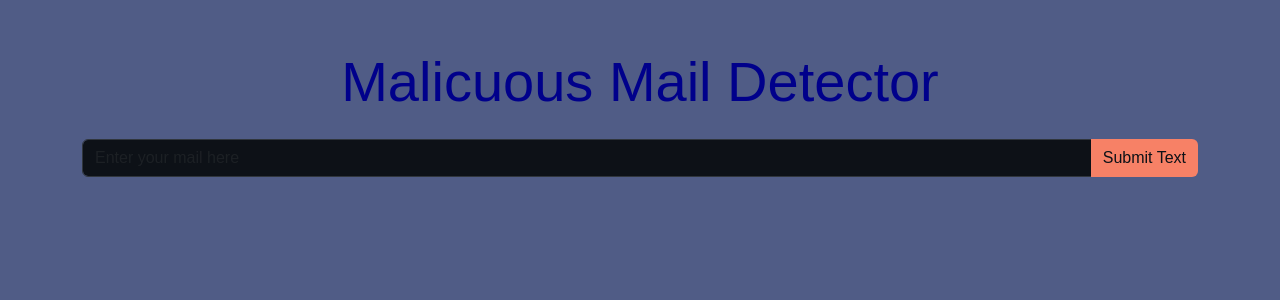
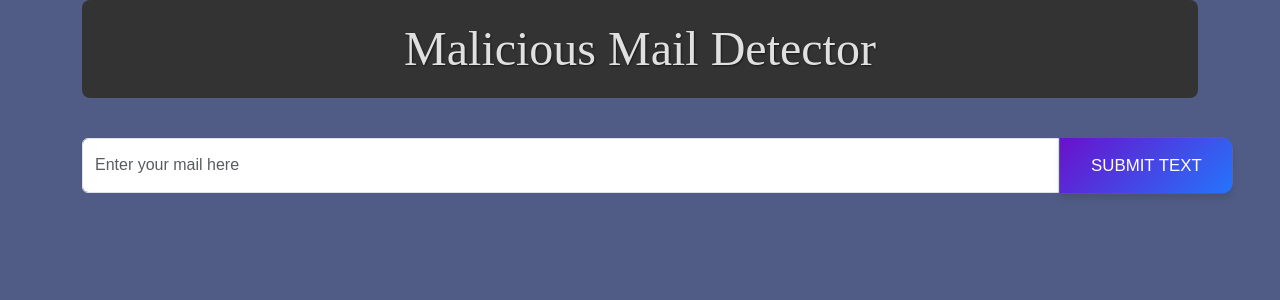
Before and after one commit to rorro6787/malicious-mail-detector, a Flask app: page / in a window 1280 px wide. Shown: the top 300 px of the page. Run offline with Flask 3, Linux system fonts and the light colour scheme; parts of the project's set-up code (start-up, migrations or seed data) failed here and were passed over; some libraries are stand-ins or nearby versions.

Commit message:
Change on the aesthetics

```diff
--- a/static/styles.css
+++ b/static/styles.css
@@ -21,20 +21,68 @@ html {
     color: #f78166; /* Vibrant Orange */
 }
 
+/* Container for the title */
+.title-container {
+    padding: 20px; /* Add padding around the container */
+    margin-bottom: 40px; /* Separate from other elements */
+    background-color: #333; /* Background color to distinguish */
+    border-radius: 8px; /* Rounded corners */
+    text-align: center; /* Center align the text */
+}
+
+/* Título principal */
+.title-heading {
+    font-family: SpaceGrotesk-Light;
+    color: #e0e0e0; /* Softer color to blend with the container */
+    line-height: 1.2;
+    font-weight: 400; /* Slightly lighter weight */
+    font-size: 48px; /* Slightly smaller font size */
+    margin: 0; /* Remove bottom margin from title itself */
+    text-shadow: 1px 1px 2px rgba(0, 0, 0, 0.5); /* Subtle text shadow */
+}
+
+/* Línea divisoria */
+.title-separator {
+    border: none;
+    border-top: 2px solid #6c757d; /* Línea gris oscuro */
+    margin: 30px 0; /* Espacio encima y debajo de la línea */
+    width: 80%; /* Ancho de la línea */
+    margin-left: auto; /* Centramos horizontalmente */
+    margin-right: auto;
+}
+
+
+
 .btn-orange {
-    background-color: #f78166; /* Vibrant Orange */
+    background: linear-gradient(135deg, #6a11cb, #2575fc); /* Improved gradient */
     border: none;
-    color: #0d1117;
+    color: #ffffff;
+    border-radius: 8px; /* More rounded corners */
+    box-shadow: 0px 4px 6px rgba(0, 0, 0, 0.1); /* Softer shadow */
+    transition: background 0.3s, box-shadow 0.3s, transform 0.3s; /* Smooth transitions */
+    padding: 12px 24px; /* Adjust padding to increase height */
+    transform: scale(1.30) translateX(16px);
+
 }
 
 .btn-orange:hover {
-    background-color: #ff9b6b;
+    background: linear-gradient(135deg, #8e2de2, #4a00e0); /* Improved hover gradient */
+    box-shadow: 0px 6px 8px rgba(0, 0, 0, 0.2); /* Slightly deeper shadow on hover */
+    transform: scale(1.40) translateX(15px); /* Slight scale up and move right on hover */
+}
+
+/* Ajuste de separación entre el input y el botón */
+.input-group .form-control {
+    margin-right: 1px; /* Espacio a la derecha del input */
 }
 
 .bg-input-dark {
     background-color: #0d1117; /* Darker background for input fields */
     border: 1px solid #30363d;
     color: #c9d1d9;
+    padding: 10px; /* Añadido padding para mejorar usabilidad */
+    border-radius: 5px; /* Bordes redondeados */
+    box-shadow: inset 0px 2px 4px rgba(0, 0, 0, 0.1); /* Sombras internas */
 }
 
 .bg-input-dark::file-selector-button {
--- a/templates/index.html
+++ b/templates/index.html
@@ -3,30 +3,102 @@
 <head>
 <meta charset="UTF-8">
 <meta name="viewport" content="width=device-width, initial-scale=1.0">
-    <title>Image Description for Visually Impaired</title>
+<title>Malicious Mail Detector</title>
+
+<!-- Importando Material Design Bootstrap y Material Icons -->
+<link href="https://fonts.googleapis.com/icon?family=Material+Icons" rel="stylesheet">
 <link href="https://cdn.jsdelivr.net/npm/bootstrap@5.3.0/dist/css/bootstrap.min.css" rel="stylesheet">
+<link href="https://cdnjs.cloudflare.com/ajax/libs/mdbootstrap/4.20.0/css/mdb.min.css" rel="stylesheet">
 <link rel="stylesheet" href="{{ url_for('static', filename='styles.css') }}">
+
+<!-- <style>
+    body {
+        background-color: #f5f5f5;
+        font-family: 'Roboto', sans-serif;
+    }
+    .container {
+        margin-top: 50px;
+        background-color: #ffffff;
+        padding: 40px;
+        border-radius: 8px;
+        box-shadow: 0 4px 8px rgba(0, 0, 0, 0.1);
+    }
+    .text-blue {
+        color: #1E88E5;
+    }
+    .btn-orange {
+        background-color: #FF7043;
+        color: white;
+    }
+    .btn-orange:hover {
+        background-color: #ff5722;
+    }
+    .input-group .form-control {
+        border-radius: 4px;
+        box-shadow: none;
+        border: 1px solid #ced4da;
+    }
+    .spinner-border {
+        color: #FF7043;
+    }
+    .boton-no-funcional, .boton-no-funcional2, .boton-no-funcional3 {
+        padding: 10px;
+        border-radius: 4px;
+        background-color: #EEEEEE;
+        margin-bottom: 15px;
+        font-weight: bold;
+    }
+    .boton-no-funcional {
+        color: #757575;
+    }
+    .boton-no-funcional2 {
+        color: #d32f2f;
+    }
+    .boton-no-funcional3 {
+        color: #388e3c;
+    }
+    .time-heading {
+        color: #616161;
+    }
+    .lead.description-text {
+        font-size: 1.1rem;
+        color: #424242;
+    }
+    .centered-button-container {
+        margin-top: 20px;
+    }
+    .spaced-button {
+        margin-top: 20px;
+    }
+    #successMessage {
+        background-color: #81C784;
+    }
+</style> -->
+
 </head>
 <body>
-    <div class="container mt-5">
+<div class="container">
+    <div class="title-container">
         <div class="text-center">
-            <h1 class="display-4 mb-4 text-blue">Malicuous Mail Detector</h1>
+            <h1 class="title-heading">Malicious Mail Detector</h1>
         </div>
+    </div>
+
+
 
     <form id="uploadForm" action="/" method="POST" class="text-center mb-5">
         <div class="input-group mb-3">
-                <input type="text" class="form-control bg-input-dark" name="inputText" id="inputText" placeholder="Enter your mail here" required>
+            <input type="text" class="form-control" name="inputText" id="inputText" placeholder="Enter your mail here" required>
             <button class="btn btn-orange" type="submit">Submit Text</button>
         </div>
     </form>
-
 
     <!-- Loading Spinner -->
     <div id="loadingSpinner" class="text-center" style="display: none;">
         <div class="spinner-border text-orange" role="status">
             <span class="visually-hidden">Loading...</span>
         </div>
-            <p class="mt-2 text-light">Processing, please wait...</p>
+        <p class="mt-2 text-dark">Processing, please wait...</p>
     </div>
 
     <!-- Success Message -->
@@ -36,7 +108,7 @@
 
     {% if description %}
     <div class="description-container text-center">
-            <h5 class="mb-3 text-white time-heading">Total time of execution was: {{ totalTime }} seconds</h5>
+        <h5 class="mb-3 text-dark time-heading">Total time of execution was: {{ totalTime }} seconds</h5>
     </div>
 
     <div class="description-container text-center">
@@ -66,20 +138,15 @@
         {% else %}
             <p class="lead description-text" id="description">{{ description }}</p>
         {% endif %}
-
-
-
-            <!-- New form for additional processing
-            <form id="extraProcessingForm" action="/process_extra" method="POST" class="btn btn-orange text-light spaced-button">
-                <button class="btn btn-primary" type="submit">Read Description Aloud</button>
-            </form>
-            -->
     </div>
     {% endif %}
 </div>
 
+<!-- MDB and Bootstrap JS -->
+<script src="https://cdnjs.cloudflare.com/ajax/libs/mdbootstrap/4.20.0/js/mdb.min.js"></script>
 <script src="https://cdn.jsdelivr.net/npm/@popperjs/core@2.11.7/dist/umd/popper.min.js"></script>
 <script src="https://cdn.jsdelivr.net/npm/bootstrap@5.3.0/dist/js/bootstrap.min.js"></script>
+
 <script>
     document.getElementById('uploadForm').addEventListener('submit', function() {
         // Show loading spinner
```
Also changed, not shown: other parts of static/styles.css (+34 -33 lines). Lines whose indentation alone changed are shown as unchanged.
